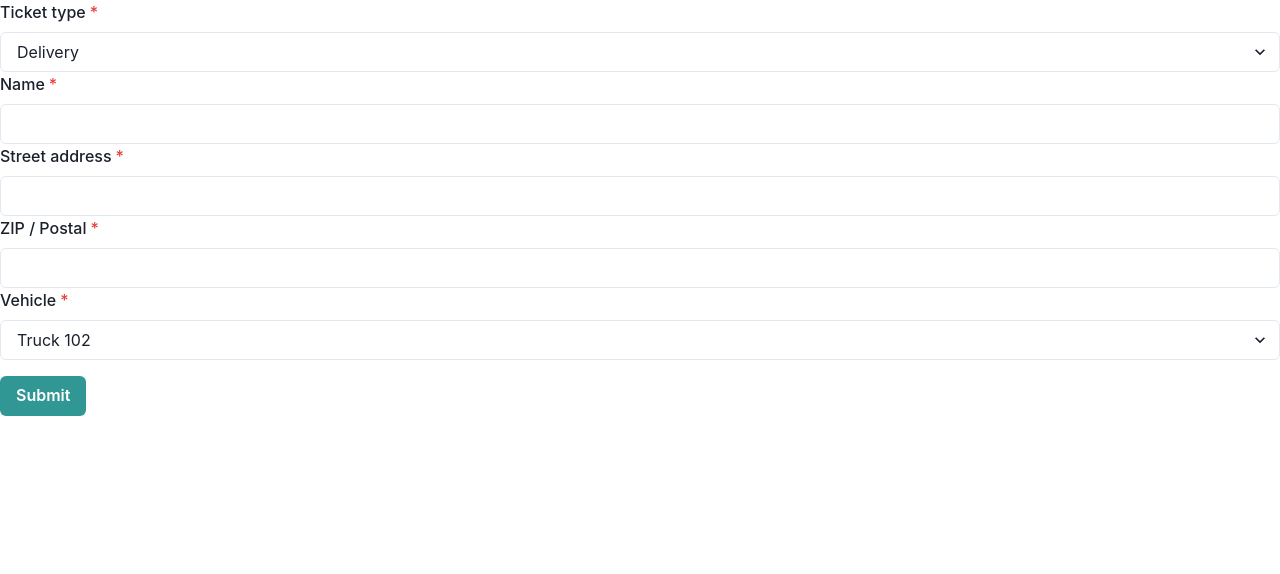
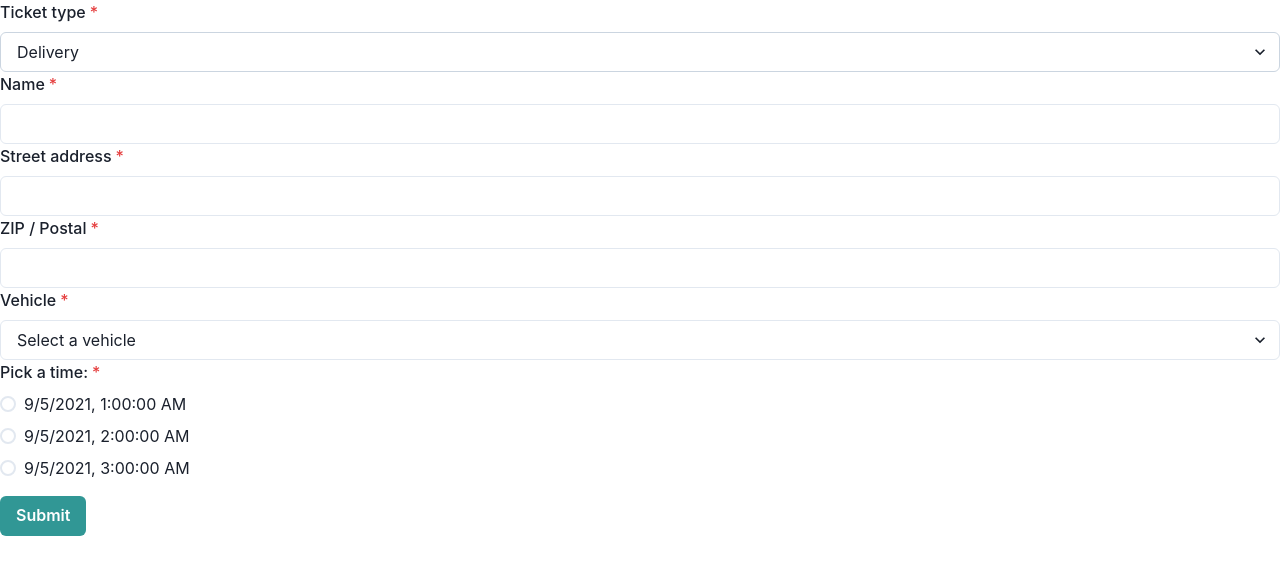
Before and after one commit to dtjv/terra, a Next.js app in the folder web/: page /form in a window 1280 px wide. Shown: the top 574 px of the page. Built offline with nearby package versions, Linux system fonts and the light colour scheme.

Commit message:
Make use of field components

```diff
--- a/web/src/components/ticket/create-form.tsx
+++ b/web/src/components/ticket/create-form.tsx
@@ -9,6 +9,8 @@ import {
   FormControl,
   FormErrorMessage,
 } from '@chakra-ui/react'
+import { ScheduleAtISO } from '@/components/ticket/scheduled-at-iso'
+import { DestinationAddress } from '@/components/ticket/destination-address'
 import { superstructResolver } from '@hookform/resolvers/superstruct'
 import { TicketFormSchema } from '@/schemas/schemas'
 import { TicketKind } from '@/types/enums'
@@ -19,9 +21,6 @@ export const CreateTicketForm: React.FC = () => {
     mode: 'onTouched',
     defaultValues: {
       ticketKind: TicketKind.DELIVERY,
-      // TODO
-      // - try the demo form w/o this set.
-      vehicleKey: '102',
       scheduledAtISO: '',
       durationInMinutes: 30,
     },
@@ -68,39 +67,23 @@ export const CreateTicketForm: React.FC = () => {
         </FormErrorMessage>
       </FormControl>
 
-      <FormControl isInvalid={!!errors.destinationAddress?.street} isRequired>
-        <FormLabel htmlFor="destinationAddress.street">
-          Street address
-        </FormLabel>
-        <Input
-          id="destinationAddress.street"
-          {...register('destinationAddress.street')}
-        />
-        <FormErrorMessage>
-          {errors?.destinationAddress?.street?.message ?? ''}
-        </FormErrorMessage>
-      </FormControl>
+      <DestinationAddress {...form} />
 
-      <FormControl isInvalid={!!errors.destinationAddress?.zip} isRequired>
-        <FormLabel htmlFor="destinationAddress.zip">ZIP / Postal</FormLabel>
-        <Input
-          id="destinationAddress.zip"
-          {...register('destinationAddress.zip')}
-        />
-        <FormErrorMessage>
-          {errors?.destinationAddress?.zip?.message ?? ''}
-        </FormErrorMessage>
-      </FormControl>
-
-      {/*TODO: pull vehicle choices from env... i think.*/}
+      {/*TODO: pull vehicle choices from db*/}
       <FormControl isInvalid={!!errors.vehicleKey} isRequired>
         <FormLabel htmlFor="vehicleKey">Vehicle</FormLabel>
-        <Select id="vehicleKey" {...register('vehicleKey')}>
+        <Select
+          id="vehicleKey"
+          placeholder="Select a vehicle"
+          {...register('vehicleKey')}
+        >
           <option value="102">Truck 102</option>
           <option value="202">Truck 202</option>
         </Select>
         <FormErrorMessage>{errors?.vehicleKey?.message ?? ''}</FormErrorMessage>
       </FormControl>
+
+      <ScheduleAtISO {...form} />
 
       {/*TODO: test enable/disable on demo*/}
       <Button mt={4} colorScheme="teal" isLoading={isSubmitting} type="submit">
```
